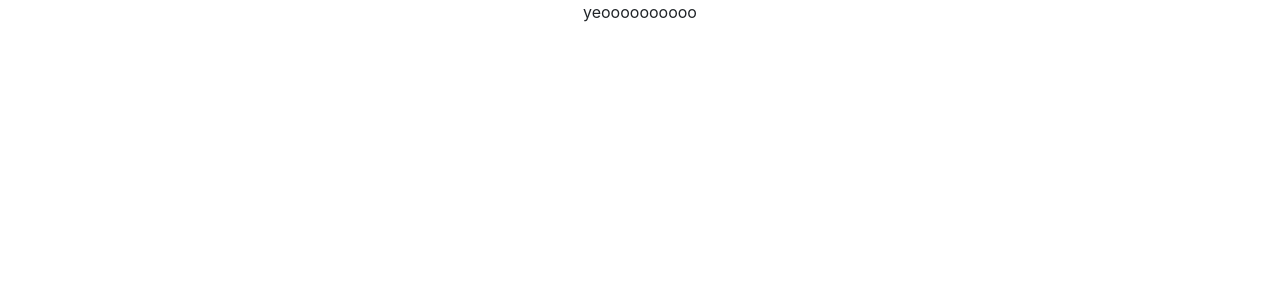
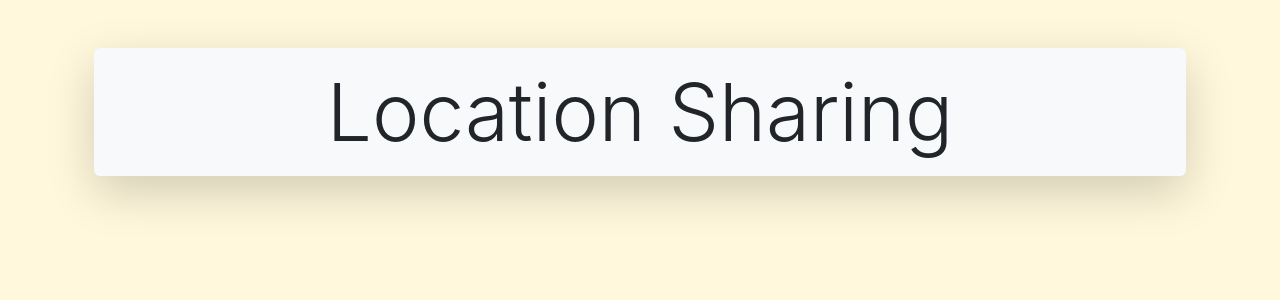
Before and after one commit to zuhayr-syed/Location-Sharing, a React (Create React App) app in the folder front-end/: page / in a window 1280 px wide. Shown: the top 300 px of the page. Built offline with nearby package versions, Linux system fonts and the light colour scheme.

Commit message:
remove css and create template

```diff
--- a/front-end/src/App.css
+++ /dev/null
@@ -1,38 +0,0 @@
-.App {
-  text-align: center;
-}
-
-.App-logo {
-  height: 40vmin;
-  pointer-events: none;
-}
-
-@media (prefers-reduced-motion: no-preference) {
-  .App-logo {
-    animation: App-logo-spin infinite 20s linear;
-  }
-}
-
-.App-header {
-  background-color: #282c34;
-  min-height: 100vh;
-  display: flex;
-  flex-direction: column;
-  align-items: center;
-  justify-content: center;
-  font-size: calc(10px + 2vmin);
-  color: white;
-}
-
-.App-link {
-  color: #61dafb;
-}
-
-@keyframes App-logo-spin {
-  from {
-    transform: rotate(0deg);
-  }
-  to {
-    transform: rotate(360deg);
-  }
-}
--- a/front-end/src/App.js
+++ b/front-end/src/App.js
@@ -1,7 +1,20 @@
-import "./App.css";
+import { useState, useEffect } from "react";
+
+const bootstrap = require("bootstrap");
+
+document.body.style.backgroundColor = "Cornsilk";
 
 function App() {
-  return <div className="App">yeoooooooooo</div>;
+  return (
+    <div>
+      <div class="container px-4 text-center pt-5">
+        <h1 class="shadow-lg p-3 mb-5 bg-body-tertiary rounded display-1">
+          Location Sharing
+        </h1>
+      </div>
+      <div></div>
+    </div>
+  );
 }
 
 export default App;
```
